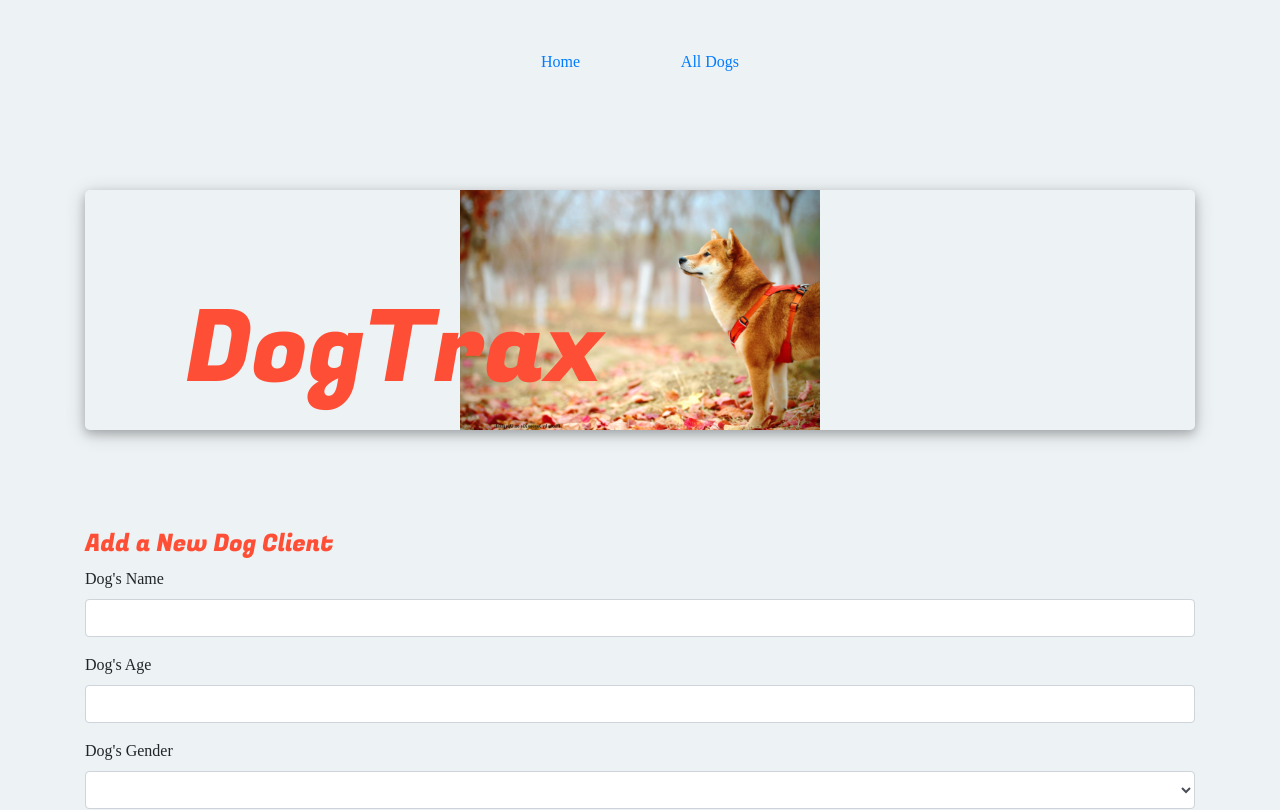
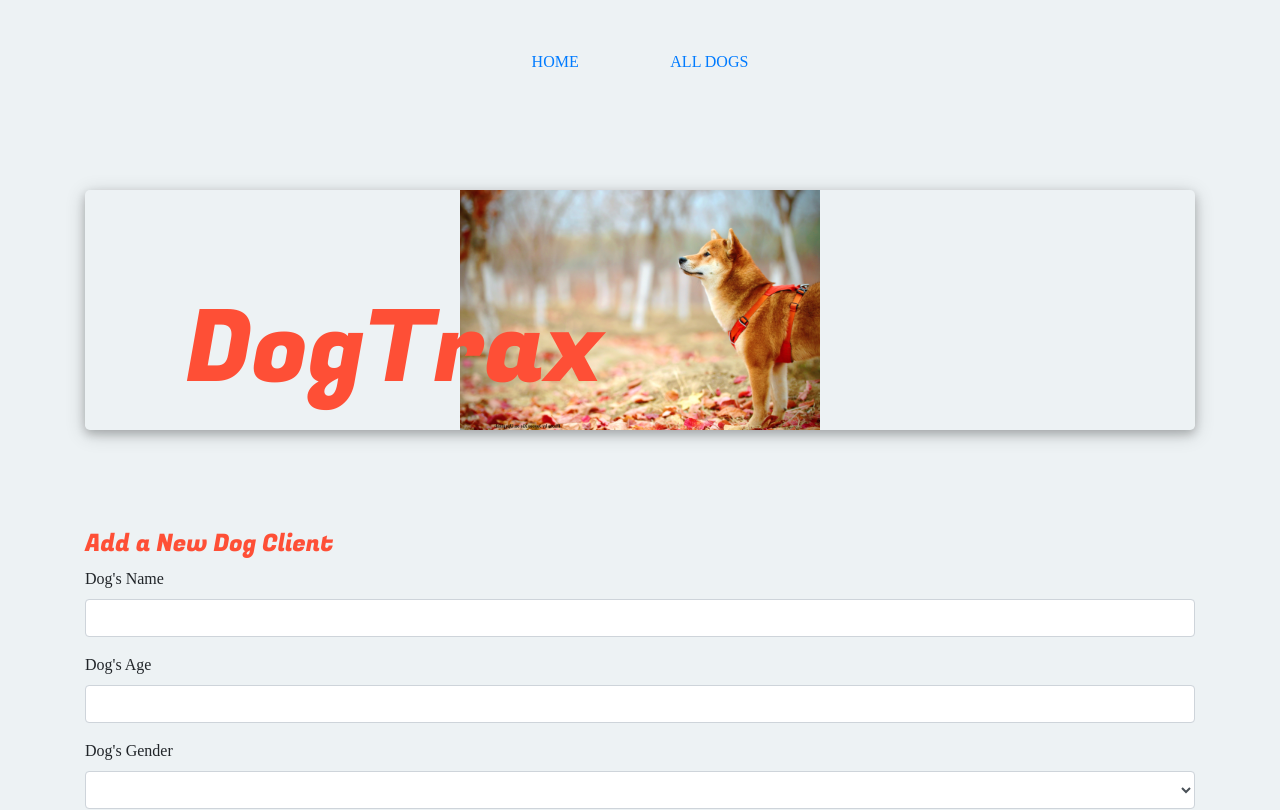
Before and after one commit to ejgann/dogtrax-frontend, a React (Create React App) app: page /dogs/new in a window 1280 px wide. Shown: the top 810 px of the page. Built offline with nearby package versions, Linux system fonts and the light colour scheme; no server answers; a web font is replaced by a local one.

Commit message:
created custom link for styling nav links; linked nav links to correct pages

```diff
--- a/src/App.css
+++ b/src/App.css
@@ -22,15 +22,15 @@
     justify-content: space-evenly;
 }
 
-nav ul li button {
+nav ul li .custom-link {
     border: 0;
-    background-color: transparent;
+
     text-transform: uppercase;
     font-size: 100%;
     cursor: pointer;
 }
 
-nav ul li button:hover {
+nav ul li .custom-link:hover {
     color: #fe4f36;
 }
 
--- a/src/components/NavItem.js
+++ b/src/components/NavItem.js
@@ -20,10 +20,10 @@
         <nav>
           <ul>
             <li>
-              <Link to={`/`}>Home</Link>
+              <Link to={`/`} className="custom-link">Home</Link>
             </li>
             <li>
-            <Link to={`/dogs`}>All Dogs</Link>
+            <Link to={`/dogs`} className="custom-link">All Dogs</Link>
 
               {/* <button onClick={this.handleClick} value="dogs" Link to={`/dogs`}></Link>
                 Dogs
```
